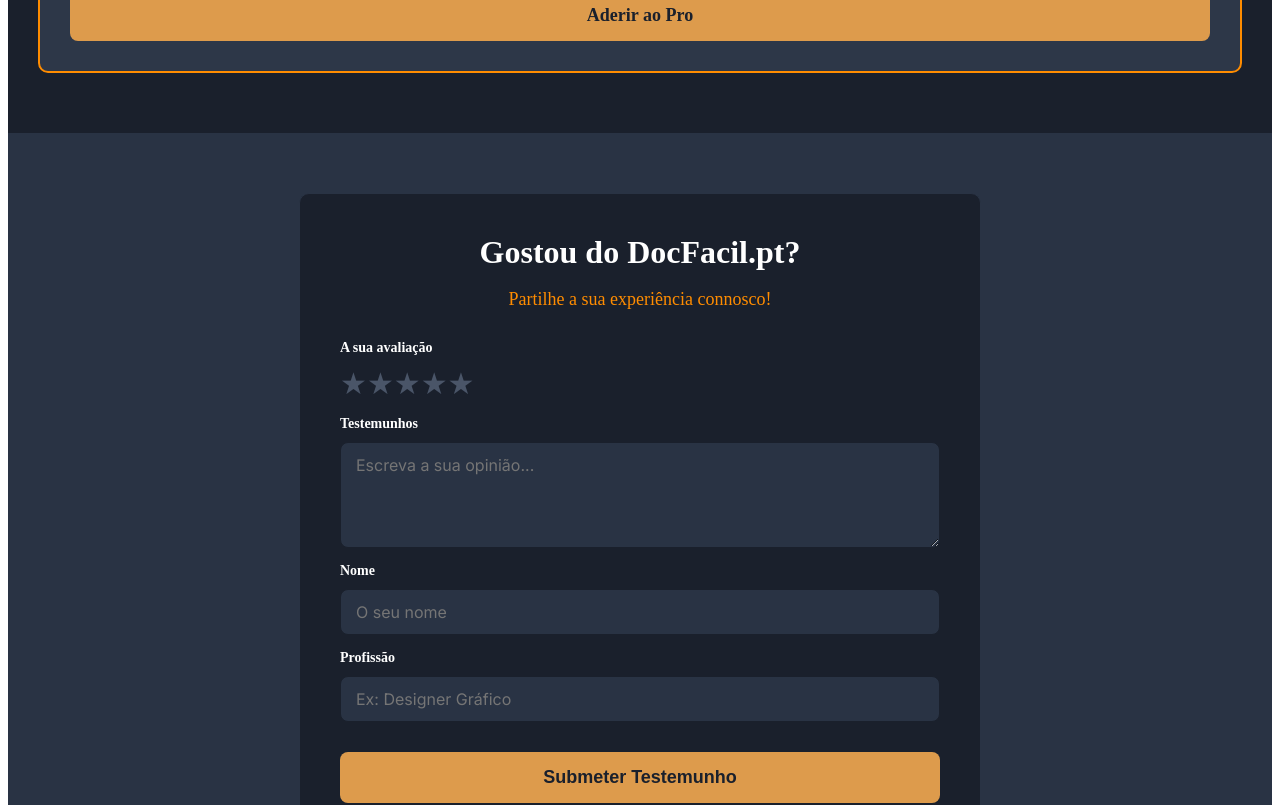
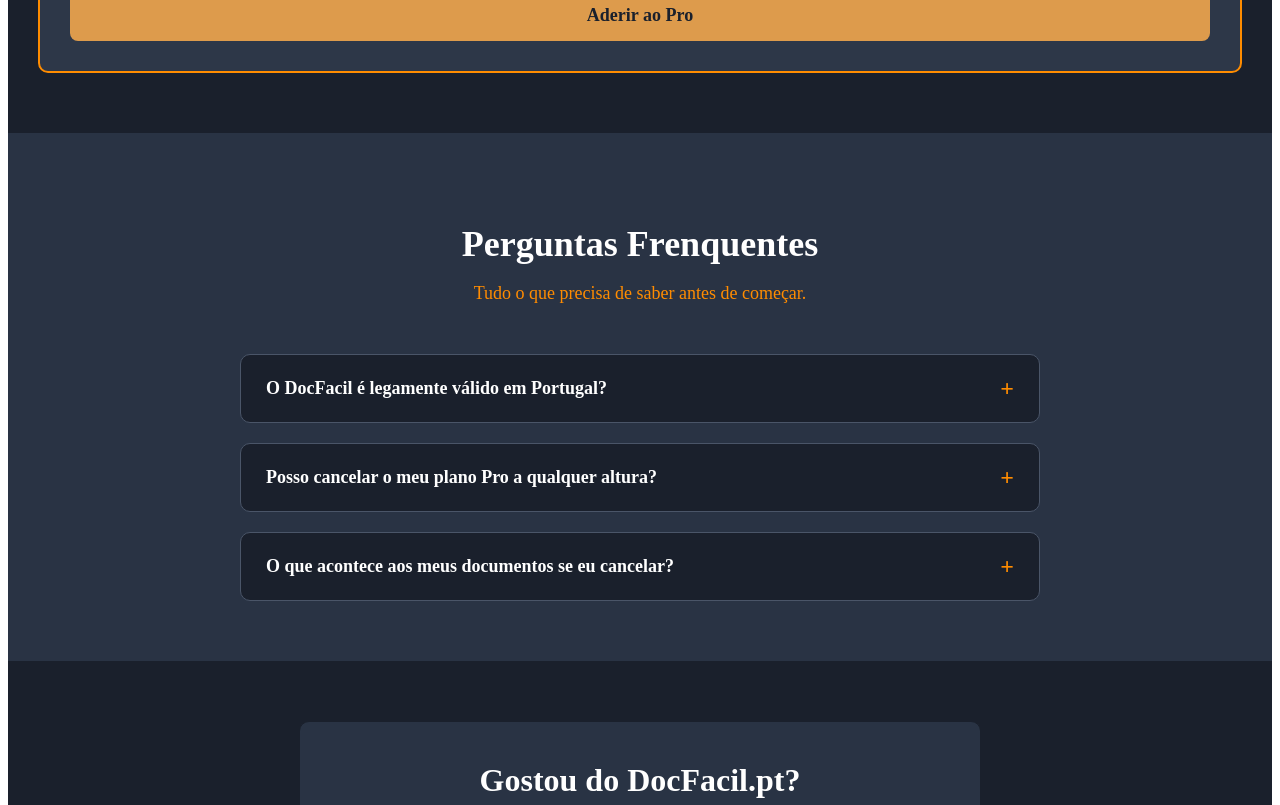
Before and after one commit to tiagodearaujo13-lab/docfacil-frontend-react, a React (Vite) app: page / in a window 1280 px wide. Shown: the part 3865-4670 px from the top of the page. Built offline with nearby package versions, Linux system fonts and the light colour scheme.

Commit message:
Criei a secção FAQ (Acordeão) com useState por item

```diff
--- a/src/App.jsx
+++ b/src/App.jsx
@@ -5,6 +5,7 @@
 import Testimonials from './components/Testimonials.jsx';
 import FeedbackForm from './components/FeedbackForm.jsx';
 import Pricing from './components/Pricing.jsx';
+import FAQ from './components/FAQ.jsx';
 
 function App() {
   return (
@@ -22,7 +23,10 @@
 
     <Pricing />
 
+    <FAQ />
+
     <FeedbackForm />
+
 
     </>
   );
--- /dev/null
+++ b/src/components/FAQ.jsx
@@ -0,0 +1,35 @@
+import styles from './FAQ.module.css';
+import FAQItem from './FAQItem.jsx';
+
+function FAQ () {
+
+    return (
+        <div className={styles.faqSection}>
+            <h2 className={styles.tituloSecao}>Perguntas Frenquentes</h2>
+            <p className={styles.subtituloSecao}>
+                Tudo o que precisa de saber antes de começar.
+            </p>
+
+            <div className={styles.faqContainer}>
+
+                <FAQItem
+                pergunta="O DocFacil é legamente válido em Portugal?"
+                resposta="Sim! Todos od nossos modelos são baseados na legislação portuguesa e desenhados para serem jurudicamente sólidos, mas recomendamos sempre a revisão por um advogado."
+                />
+
+                <FAQItem
+                pergunta="Posso cancelar o meu plano Pro a qualquer altura?"
+          resposta="Absolutamente. O seu plano é sem fidelização. Pode cancelar a qualquer momento, sem perguntas, e continuará com acesso Pro até ao final do seu ciclo de faturação."
+        />
+
+        <FAQItem
+          pergunta="O que acontece aos meus documentos se eu cancelar?"
+          resposta="Os seus documentos são seus. Poderá descarregar todos os seus PDFs antes de cancelar. Após o cancelamento, a sua conta voltará ao plano 'Grátis'."
+        />
+
+            </div>
+        </div>
+    );
+}
+
+export default FAQ;
--- /dev/null
+++ b/src/components/FAQ.module.css
@@ -0,0 +1,68 @@
+.faqSection {
+    background-color: #293344;
+    color: white;
+    padding: 60px 30px;
+}
+
+.tituloSecao, .subtituloSecao {
+    text-align: center;
+    max-width: 700px;
+    margin-left: auto;
+    margin-right: auto;
+}
+
+.tituloSecao {
+    font-size: 36px;
+    font-weight: bold;
+    margin-bottom: 10px;
+}
+
+.subtituloSecao {
+    font-size: 18px;
+    color: #ff8c00;
+    margin-bottom: 50px;
+}
+
+
+.faqContainer {
+    max-width: 800px;
+    margin: 0 auto;
+    display: flex;
+    flex-direction: column;
+    gap: 20px;
+}
+
+.faqItem {
+    background-color: #1a202c;
+    border: 1px solid #4a5568;
+    border-radius: 10px;
+    overflow: hidden;
+}
+
+.pergunta {
+    padding: 20px 25px;
+    font-size: 18px;
+    font-weight: bold;
+    cursor: pointer;
+    display: flex;
+    justify-content: space-between;
+    align-items: center;
+}
+
+.iconeToggle {
+    font-size: 24px;
+    color: #ff8c00;
+}
+
+.resposta {
+    padding: 0 25px 25px 25px;
+    border-top: 1px solid #4a5568;
+}
+
+.resposta p {
+    font-size: 16px;
+    line-height: 1.6;
+    color: #a0aec0;
+    margin: 0;
+    padding-top: 20px;
+}
--- /dev/null
+++ b/src/components/FAQItem.jsx
@@ -0,0 +1,33 @@
+import { useState } from 'react';
+import styles from './FAQ.module.css';
+
+function FAQItem (props) {
+
+    const [isOpen, setIsOpen] = useState(false);
+
+    const toggleOpen = () => {
+
+        setIsOpen (!isOpen);
+    };
+
+    return (
+        <div className={styles.faqItem}>
+
+            <div className={styles.pergunta} onClick={toggleOpen}>
+                {props.pergunta}
+
+                <span className={styles.iconeToggle}>
+                    {isOpen ? 'X' : '+'}
+                </span>
+            </div>
+
+            {isOpen && (
+                <div className={styles.resposta}>
+                    <p>{props.resposta}</p>
+                </div>
+            )}
+        </div>
+    );
+}
+
+export default FAQItem;
--- a/src/components/FeedbackForm.module.css
+++ b/src/components/FeedbackForm.module.css
@@ -1,16 +1,16 @@
 .feedbackSection {
-    background-color: #293344;
+    background-color: #1a202c;
     color: white;
     padding: 60px 30px;
 }
 
 .formCard {
-    background-color: #1a202c;
+    background-color: #293344;
     max-width: 600px;
     margin: 0 auto;
     padding: 40px;
     border-radius: 10px;
-    border: 1px solid #293344;
+    border: 1px solid #1a202c;
 }
 
 .formCard:hover {
@@ -48,8 +48,8 @@
 
 .form input[type="text"],
 .form textarea {
-    background-color: #293344;
-    border: 1px solid #1a202c;
+    background-color: #1a202c;
+    border: 1px solid #293344;
     color: white;
     padding: 12px 15px;
     border-radius: 8px;
```
